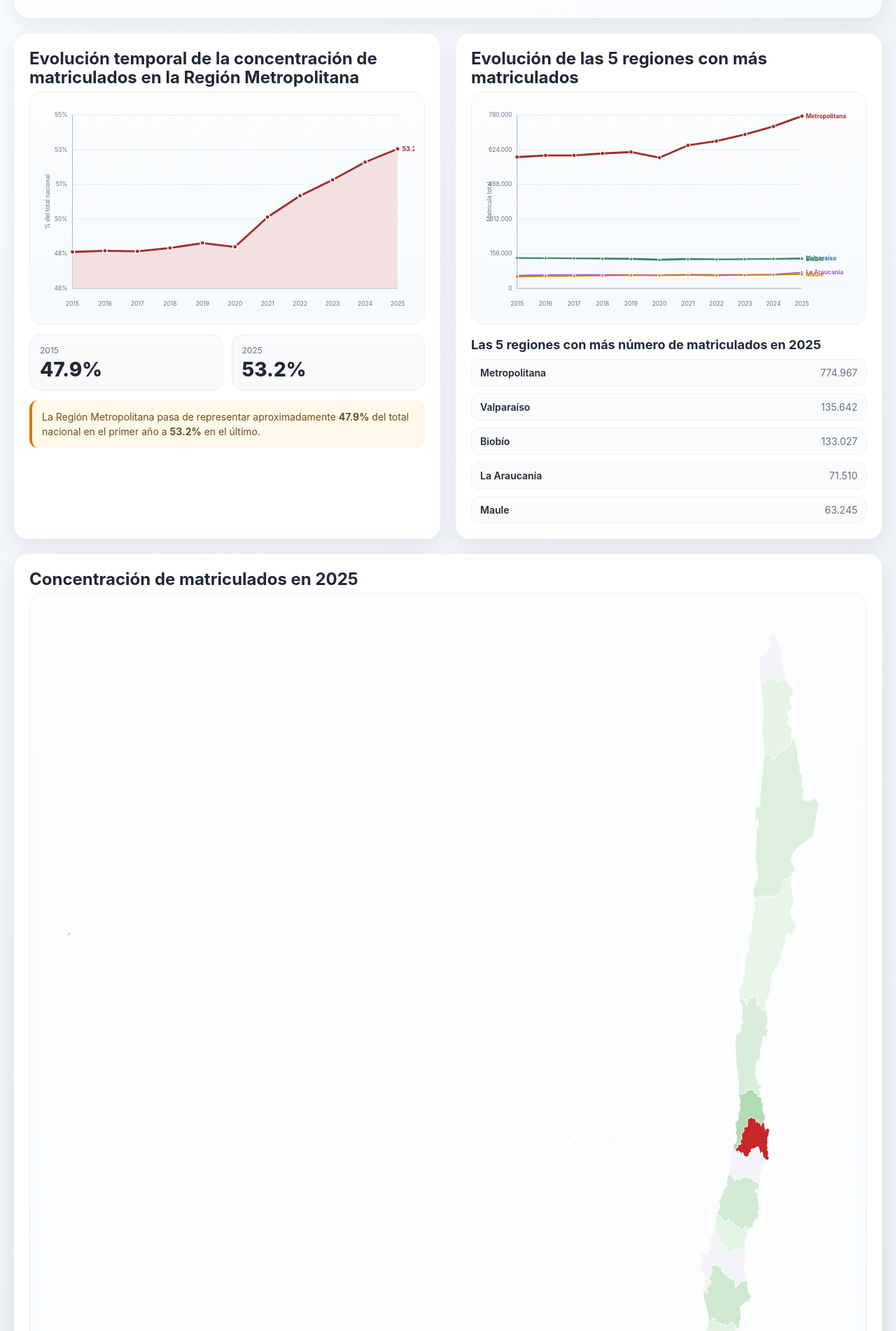
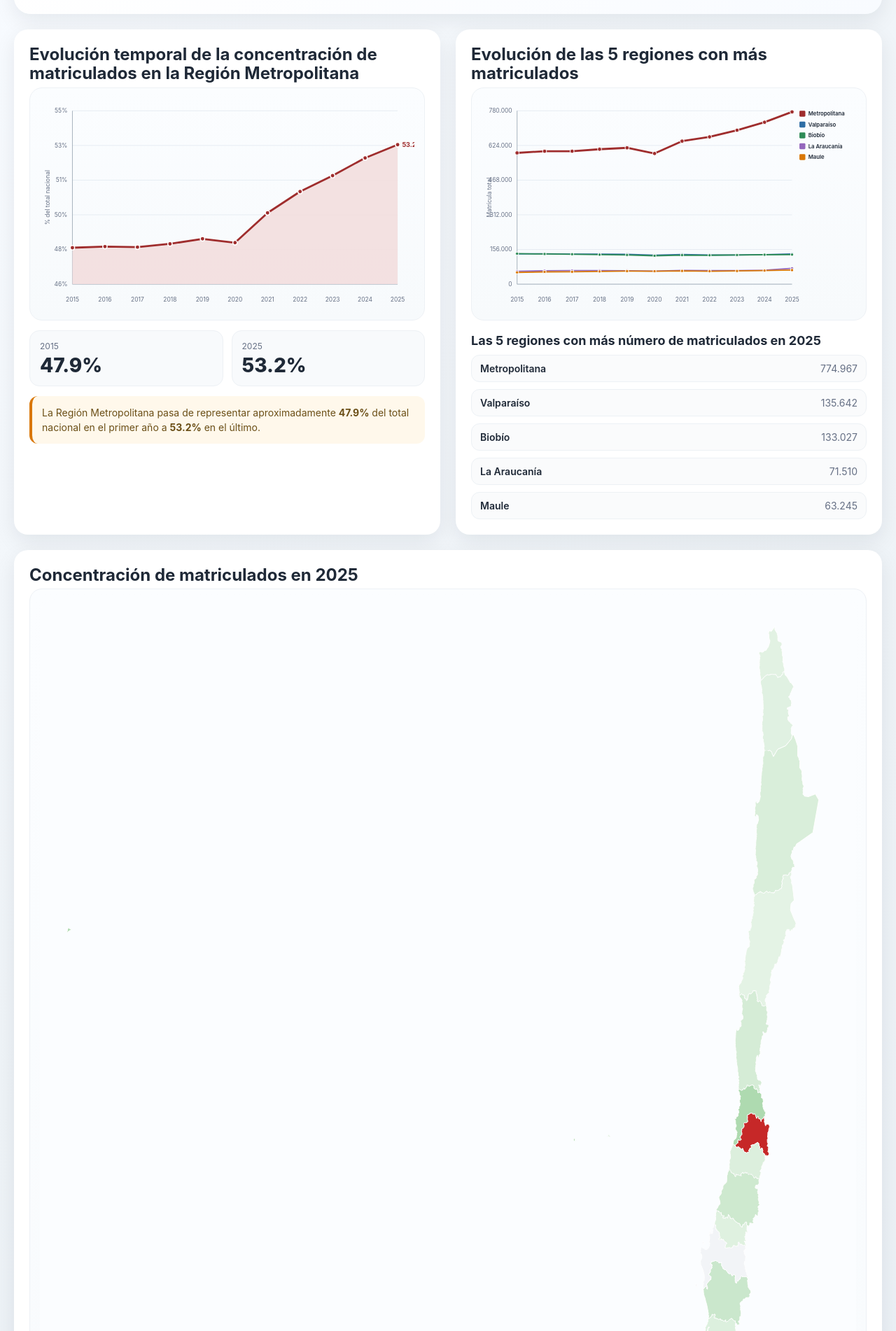
Before and after one commit to ambarmillaray/infovis-e1, a plain HTML site: page index.html in a window 1280 px wide. Shown: the part 113-2015 px from the top of the page at 70% size. Drawn offline with Linux system fonts and the light colour scheme.

Commit message:
nuevo index

```diff
--- a/index.html
+++ b/index.html
@@ -213,6 +213,27 @@
       font-weight: 700;
     }
 
+    /* ESTILO NUEVO PARA EL HOVER DEL MAPA */
+    .tooltip {
+      position: absolute;
+      background: rgba(31, 41, 55, 0.95);
+      color: white;
+      padding: 10px 14px;
+      border-radius: 8px;
+      font-size: 13px;
+      pointer-events: none;
+      opacity: 0;
+      transition: opacity 0.2s ease;
+      box-shadow: 0 4px 12px rgba(0,0,0,0.15);
+      z-index: 1000;
+    }
+
+    .tooltip-title {
+      font-weight: 700;
+      margin-bottom: 4px;
+      font-size: 14px;
+    }
+
     @media (max-width: 980px) {
       .two-col {
         grid-template-columns: 1fr;
@@ -228,7 +249,6 @@
   <div class="wrap">
     <section class="hero">
       <h1>Centralización de la educación superior en Chile</h1>
-      </p>
     </section>
 
     <section class="two-col">
@@ -290,6 +310,8 @@
     </section>
   </div>
 
+  <div id="tooltip" class="tooltip"></div>
+
   <script>
     async function cargarJSON(url) {
       const res = await fetch(url);
@@ -319,22 +341,31 @@
       });
     }
 
-    function normalizar(str) {
-      return String(str || "")
-        .normalize("NFD")
-        .replace(/[\u0300-\u036f]/g, "")
-        .toLowerCase()
-        .replace(/^region de /, "")
-        .replace(/^region del /, "")
-        .replace(/^region de la /, "")
-        .replace(/^region metropolitana de santiago/, "metropolitana")
-        .replace(/^metropolitana de santiago$/, "metropolitana")
-        .replace(/^o'higgins$/, "ohiggins")
-        .replace(/'/g, "")
-        .replace(/ñ/g, "n")
-        .replace(/\s+/g, " ")
-        .trim();
-    }
+function normalizar(str) {
+    const s = String(str || "")
+      .normalize("NFD")
+      .replace(/[\u0300-\u036f]/g, "")
+      .toLowerCase();
+
+    if (s.includes("arica")) return "arica y parinacota";
+    if (s.includes("tarapaca")) return "tarapaca";
+    if (s.includes("antofagasta")) return "antofagasta";
+    if (s.includes("atacama")) return "atacama";
+    if (s.includes("coquimbo")) return "coquimbo";
+    if (s.includes("valparaiso")) return "valparaiso";
+    if (s.includes("metropolitana") || s.includes("santiago")) return "metropolitana";
+    if (s.includes("higgins")) return "ohiggins";
+    if (s.includes("maule")) return "maule";
+    if (s.includes("nuble")) return "nuble";
+    if (s.includes("biobio") || s.includes("bio bio")) return "biobio";
+    if (s.includes("araucania")) return "araucania";
+    if (s.includes("rios")) return "los rios";
+    if (s.includes("lagos")) return "los lagos";
+    if (s.includes("aysen")) return "aysen";
+    if (s.includes("magallanes") || s.includes("antartica")) return "magallanes";
+
+    return s.trim();
+  }
 
     function formatMiles(n) {
       return Number(n).toLocaleString("es-CL");
@@ -529,7 +560,7 @@
       svg.innerHTML = "";
 
       const W = 760, H = 430;
-      const m = { top: 26, right: 110, bottom: 52, left: 72 };
+      const m = { top: 26, right: 130, bottom: 52, left: 72 };
       const iw = W - m.left - m.right;
       const ih = H - m.top - m.bottom;
 
@@ -581,7 +612,7 @@
         stroke: "#9aa6b2", "stroke-width": 1.2
       }));
 
-      series.forEach(s => {
+      series.forEach((s, sIndex) => {
         const pts = s.data.map(d => ({ x: xScale(d.x), y: yScale(d.y) }));
 
         svg.appendChild(svgEl("path", {
@@ -598,14 +629,20 @@
             cx: p.x, cy: p.y, r: s.point,
             fill: s.color, stroke: "#ffffff", "stroke-width": 1.4
           }));
+        });
 
-          if (i === pts.length - 1) {
-            svg.appendChild(svgEl("text", {
-              x: p.x + 8, y: p.y + 4,
-              "font-size": 12, "font-weight": 700, fill: s.color
-            }, s.name));
-          }
-        });
+        // NUEVO: AGREGAR LEYENDA
+        const legendX = W - m.right + 15;
+        const legendY = m.top + (sIndex * 22);
+
+        svg.appendChild(svgEl("rect", {
+          x: legendX, y: legendY, width: 12, height: 12, fill: s.color, rx: 2
+        }));
+
+        svg.appendChild(svgEl("text", {
+          x: legendX + 18, y: legendY + 10,
+          "font-size": 11, fill: "#1f2937", "font-weight": 600
+        }, s.name.charAt(0).toUpperCase() + s.name.slice(1))); // Capitalizar región
       });
 
       svg.appendChild(svgEl("text", {
@@ -632,13 +669,13 @@
         const value = valuesMap[key] ?? 0;
         return {
           geometry: f.geometry,
-          value
+          value,
+          name: rawName // NUEVO: Guardar el nombre original para el tooltip
         };
       });
 
       const allPts = geo.features.flatMap(f => flattenCoords(f.geometry));
 
-      // Límites reales completos, sin recorte
       const bounds = {
         minLon: Math.min(...allPts.map(p => p[0])),
         maxLon: Math.max(...allPts.map(p => p[0])),
@@ -667,13 +704,39 @@
         const pathData = geometryToPath(region.geometry, bounds, width, height, pad);
         const fill = region.value > 0 ? colorScale(region.value, min, max) : "#f2f4f7";
 
-        svg.appendChild(svgEl("path", {
+        const pathEl = svgEl("path", {
           d: pathData,
           fill,
           stroke: "#ffffff",
           "stroke-width": 1,
           "vector-effect": "non-scaling-stroke"
-        }));
+        });
+
+        // NUEVO: EVENTOS PARA EL HOVER DEL TOOLTIP
+        if (region.value > 0) {
+          pathEl.addEventListener("mouseover", (e) => {
+            const tooltip = document.getElementById("tooltip");
+            tooltip.style.opacity = "1";
+            tooltip.innerHTML = `<div class="tooltip-title">${region.name}</div>${formatMiles(region.value)} matriculados`;
+            pathEl.setAttribute("stroke", "#1f2937");
+            pathEl.setAttribute("stroke-width", "2");
+          });
+
+          pathEl.addEventListener("mousemove", (e) => {
+            const tooltip = document.getElementById("tooltip");
+            tooltip.style.left = (e.pageX + 15) + "px";
+            tooltip.style.top = (e.pageY + 15) + "px";
+          });
+
+          pathEl.addEventListener("mouseout", () => {
+            const tooltip = document.getElementById("tooltip");
+            tooltip.style.opacity = "0";
+            pathEl.setAttribute("stroke", "#ffffff");
+            pathEl.setAttribute("stroke-width", "1");
+          });
+        }
+
+        svg.appendChild(pathEl);
       });
     }
 
```
